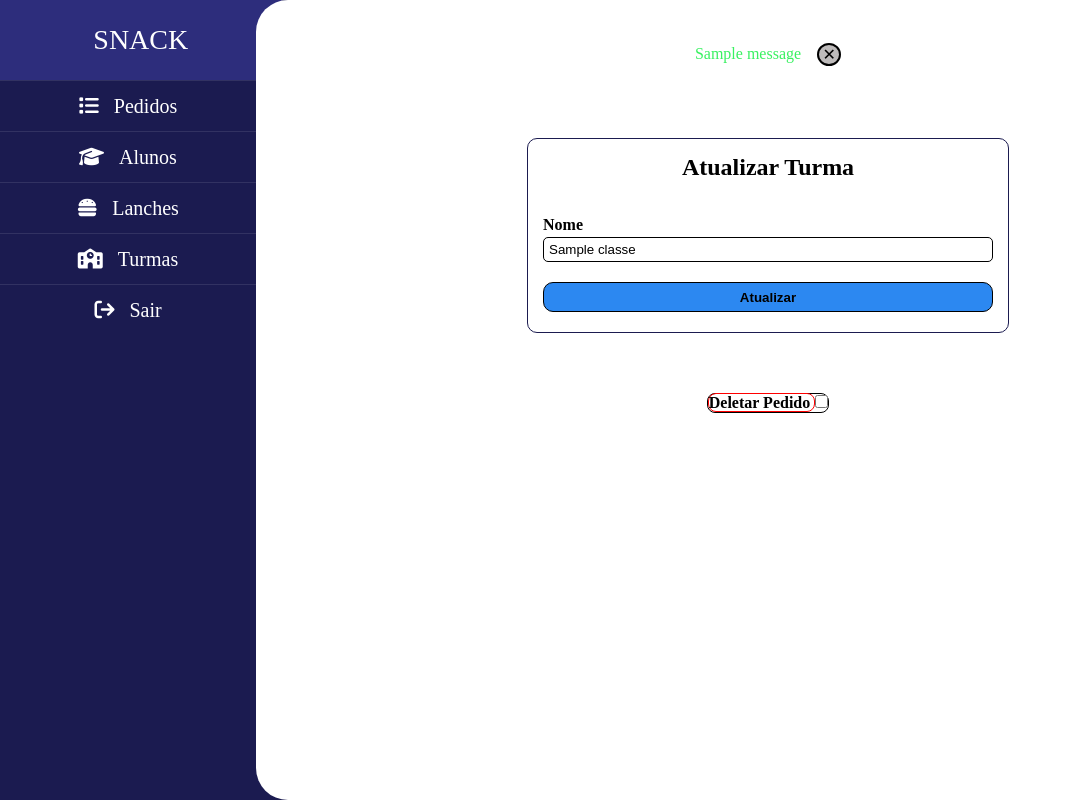
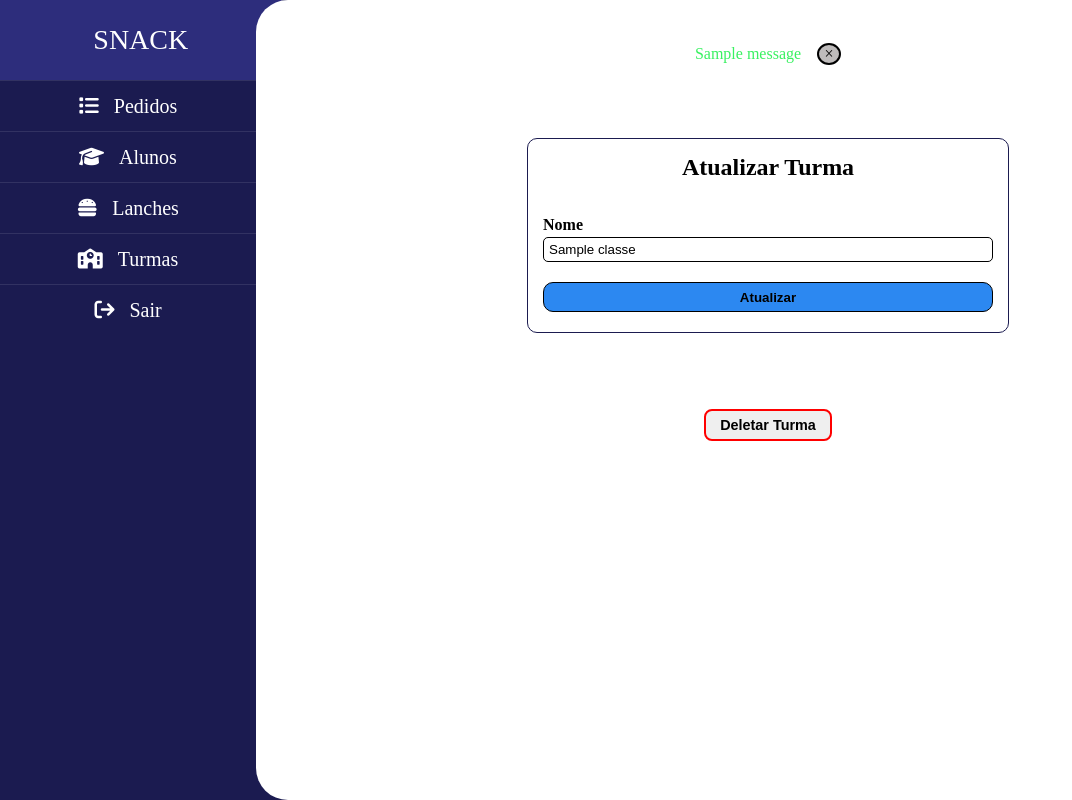
Before and after one commit to josevictorp81/snack-api, a Django app: page /controller/classes/1/update in a window 1280 px wide. Shown: the whole page, without its empty margins (0-1072 px from the left). Run offline with Django 3.2, Linux system fonts and the light colour scheme; tables that the repository leaves empty hold one stand-in row (values such as "Sample post"); one stand-in notice (Sample message) is shown; some libraries are stand-ins or nearby versions.

Commit message:
modal para deleção

```diff
--- a/web/static/css/delete.css
+++ b/web/static/css/delete_modal.css
@@ -1,49 +1,38 @@
-.delete {
-    border-radius: 0.5rem;
-    margin: 0 auto;
-    border: 1px solid #000;
-    /* width: 40%; */
+.modal {
+    padding: 1rem 0;
+    display: flex;
+    justify-content: center;
 }
 
-.delete-label {
+.modal-delete__button {
     border-radius: 0.5rem;
-    width: 10rem;
-    height: 4rem;
-    border: none;
-    border: 1px solid var(--delete-icon);
+    width: 8rem;
+    height: 2rem;
+    font-size: 0.9rem;
     cursor: pointer;
     font-weight: bold;
+    display: flex;
+    justify-content: center;
+    align-items: center;
+    border: 2px solid var(--delete-icon);
 }
 
-.delete-button:hover {
+.modal-delete__button:hover {
     transform: scale(1.1);
+    border: 2px solid var(--delete-icon);
 }
 
-.modal {
-    width: 80vw;
-    height: 100vh;
-    padding: 1rem 2rem;
-    overflow: hidden;
-    position: absolute;
-    top: 0;
-    right: 0;
-    border-top-left-radius: 2rem;
-    border-bottom-left-radius: 2rem;
-    display: none;
-}
-
-.delete-modal {
-    margin: 2rem auto;
+.modal-box {
     width: 40%;
     height: 30vh;
     padding: 1rem 2rem;
     border: 1px solid #a09f9f;
-    background-color: white;
     border-radius: 1rem;
-    overflow: hidden;
     position: absolute;
-    bottom: 18vh;
-    right: 30%;
+    top: 35vh;
+    right: 20vw;
+    display: none;
+    background-color: #fff;
 }
 
 .modal-title {
@@ -61,7 +50,7 @@
     margin-bottom: 1rem;
 }
 
-.button-modal {
+.modal-btn {
     width: 5rem;
     height: 1.5rem;
     border-radius: 1rem;
@@ -71,19 +60,15 @@
     font-size: 0.9rem;
 }
 
-.button-modal:hover {
+.modal-btn:hover {
     transform: scale(1.1);
     margin: 0 10px 0 10px;
 }
 
-.confirm-delete {
+.modal-btn__confirm {
     background-color: var(--edit-icon);
 }
 
-.cancel-delete {
+.modal-btn__cancel {
     background-color: var(--delete-icon);
 }
-
-.delete-input:checked ~ .modal {
-    display: block;
-}
--- /dev/null
+++ b/web/static/js/index.js
@@ -0,0 +1,17 @@
+// close messages
+const closeButton = document.querySelector('.close')
+const messages = document.querySelector('.messages')
+
+closeButton.addEventListener('click', () => {
+    messages.style.display = 'none'
+})
+
+function deleteModal(state) {
+    if (state === 'open') {
+        document.querySelector('.modal-box').style.display = 'block'
+        console.log('abriu')
+    } else {
+        document.querySelector('.modal-box').style.display = 'none'
+        console.log('fechou')
+    }
+}
--- a/web/static/js/main.js
+++ /dev/null
@@ -1,15 +0,0 @@
-const closeButton = document.querySelector('.close')
-const messages = document.querySelector('.messages')
-
-closeButton.addEventListener('click', () => {
-    messages.style.display = 'none'
-})
-
-const inputModal = document.querySelector('.delete-input')
-const closeModal = document.querySelector('.cancel-delete')
-const modal = document.querySelector('.modal')
-
-closeModal.addEventListener('click', () => {
-    modal.style.display = 'none'
-    inputModal.checked = false
-})
--- a/web/templates/base.html
+++ b/web/templates/base.html
@@ -50,6 +50,9 @@
             <!-- <hr /> -->
             <div class="content">{% block content %} {% endblock%}</div>
         </div>
-        <script type="text/javascript" src="{% static 'js/main.js' %}"></script>
+        <script
+            type="text/javascript"
+            src="{% static 'js/index.js' %}"
+        ></script>
     </body>
 </html>
--- a/web/templates/class_form.html
+++ b/web/templates/class_form.html
@@ -1,24 +1,30 @@
-{% extends 'base.html' %}
-{% load static %}
-
-{% block css %}
+{% extends 'base.html' %} {% load static %} {% block css %}
 <link rel="stylesheet" href="{% static 'css/form_turma.css' %}" />
-<link rel="stylesheet" href="{% static 'css/delete.css' %}" />
-{% endblock %}
-
-{% block content %}
-    {% if messages %}
+<link rel="stylesheet" href="{% static 'css/delete_modal.css' %}" />
+{% endblock %} {% block content %} {% if messages %}
 <div class="messages">
     {% for message in messages %}
     <span {% if message.tags %} class="{{ message.tags }}" {% endif %}>
         {{ message }}
     </span>
     {% endfor %}
-            <span class="close">&#x2715</span>
+    <span class="close">&times;</span>
 </div>
 {% endif %}
 <div class="form">
-    <form {% if class_edit %}action="{% url 'edit-class' class_edit.id %}" {% else %}action="{% url 'create-class' %}"{% endif %} method="POST">
+    <form
+        {%
+        if
+        class_edit
+        %}action="{% url 'edit-class' class_edit.id %}"
+        {%
+        else
+        %}action="{% url 'create-class' %}"
+        {%
+        endif
+        %}
+        method="POST"
+    >
         {% csrf_token %}
         <div class="title">
             {% if class_edit %}
@@ -35,9 +41,14 @@
                 name="name"
                 class="input-name"
                 placeholder="Ex: Turma 1"
-                {% if class_edit %}
+                {%
+                if
+                class_edit
+                %}
                 value="{{ class_edit.name }}"
-                {% endif %}
+                {%
+                endif
+                %}
                 required
             />
         </div>
@@ -52,14 +63,17 @@
 </div>
 
 {% if class_edit %}
-<div class="delete">
-    <label for="input-delete" class="delete-label">
-        Deletar Pedido
-    </label>
-    <input type="checkbox" id="input-delete" class="delete-input">
 
 <div class="modal">
-    <div class="delete-modal">
+    <button
+        type="button"
+        class="modal-delete__button"
+        onclick="deleteModal('open')"
+    >
+        Deletar Turma
+    </button>
+
+    <div class="modal-box">
         <h2 class="modal-title">Deletar Turma</h2>
         <div class="modal-content">
             <span class="modal-content__item">
@@ -69,19 +83,19 @@
             <span class="modal-content__item">
                 Você tem certeza que deseja deletar esta turma?
             </span>
-            <div class="modal-buttons">
-                <form action="{% url 'delete-class' class_edit.id %}" method="POST">
+            <div>
+                <form
+                    action="{% url 'delete-class' class_edit.id %}"
+                    method="POST"
+                >
                     {% csrf_token %}
-                    <button
-                        class="button-modal confirm-delete"
-                        type="submit"
-                    >
+                    <button class="modal-btn modal-btn__confirm" type="submit">
                         Sim
                     </button>
-                    <!-- corrgir o bug para fechar -->
                     <button
-                        class="button-modal cancel-delete"
                         type="button"
+                        onclick="deleteModal('close')"
+                        class="modal-btn modal-btn__cancel"
                     >
                         Não
                     </button>
@@ -90,10 +104,4 @@
         </div>
     </div>
 </div>
-</div>
-
-
-
-
-{% endif %}
-{% endblock %}
+{% endif %} {% endblock %}
```
Lines whose indentation alone changed are shown as unchanged.
